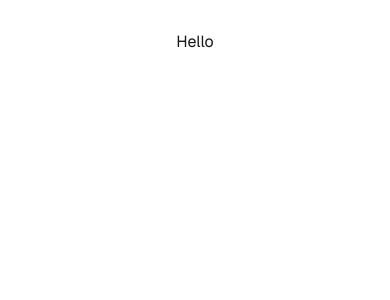
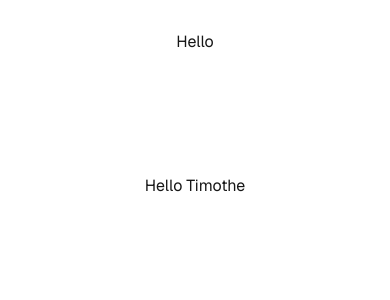
Before and after one commit to Immi01/5bWI_SWP_devops, a Next.js app: page / in a window 390 px wide. Shown: the top 300 px of the page. Built offline with nearby package versions, Linux system fonts and the light colour scheme.

Commit message:
Feature1

```diff
--- /dev/null
+++ b/app/feature1.tsx
@@ -0,0 +1,9 @@
+import React from "react";
+
+export default function Feature1() {
+    return (
+        <div className="grid grid-rows-[20px_1fr_20px] items-center justify-items-center min-h-screen p-15 pb-20 gap-16 sm:p-20 font-[var(--font-geist-sans)]">
+            Hello Timothe
+        </div>
+    );
+}
--- a/app/page.tsx
+++ b/app/page.tsx
@@ -1,7 +1,10 @@
+import Feature1 from "./feature1";
+
 export default function Home() {
   return (
     <div className="grid grid-rows-[20px_1fr_20px] items-center justify-items-center min-h-screen p-8 pb-20 gap-16 sm:p-20 font-[family-name:var(--font-geist-sans)]">
       Hello
+      <Feature1 />
     </div>
   );
 }
```
